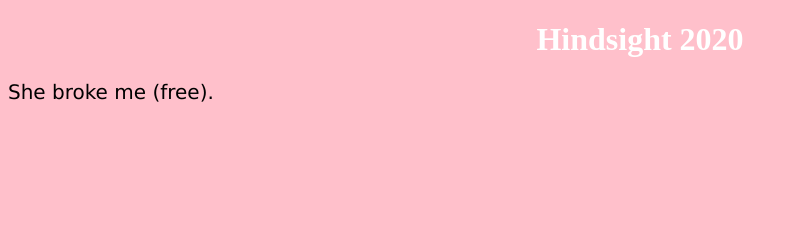
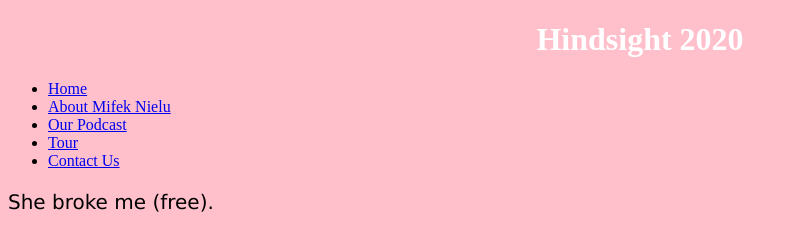
Before and after one commit to jhumbrac/nielua.github.io, a plain HTML site: page unit_1/index.html in a window 1280 px wide. Shown: the whole page, without its empty margins (0-797 px from the left). Drawn offline with Linux system fonts and the light colour scheme.

Commit message:
Update index.html

```diff
--- a/unit_1/index.html
+++ b/unit_1/index.html
@@ -7,6 +7,13 @@
 <body>
 
 <h1>Hindsight 2020</h1>
+<ul class="nav">
+  <li><a href="#home">Home</a></li>
+  <li><a href="#about">About Mifek Nielu</a></li>
+  <li><a href="#podcast">Our Podcast</a></li>
+  <li><a href="#tour">Tour</a></li>
+  <li><a href="#contact">Contact Us</a></li>
+</ul>
 <p>She broke me (free).</p>
 
 </body>
```
